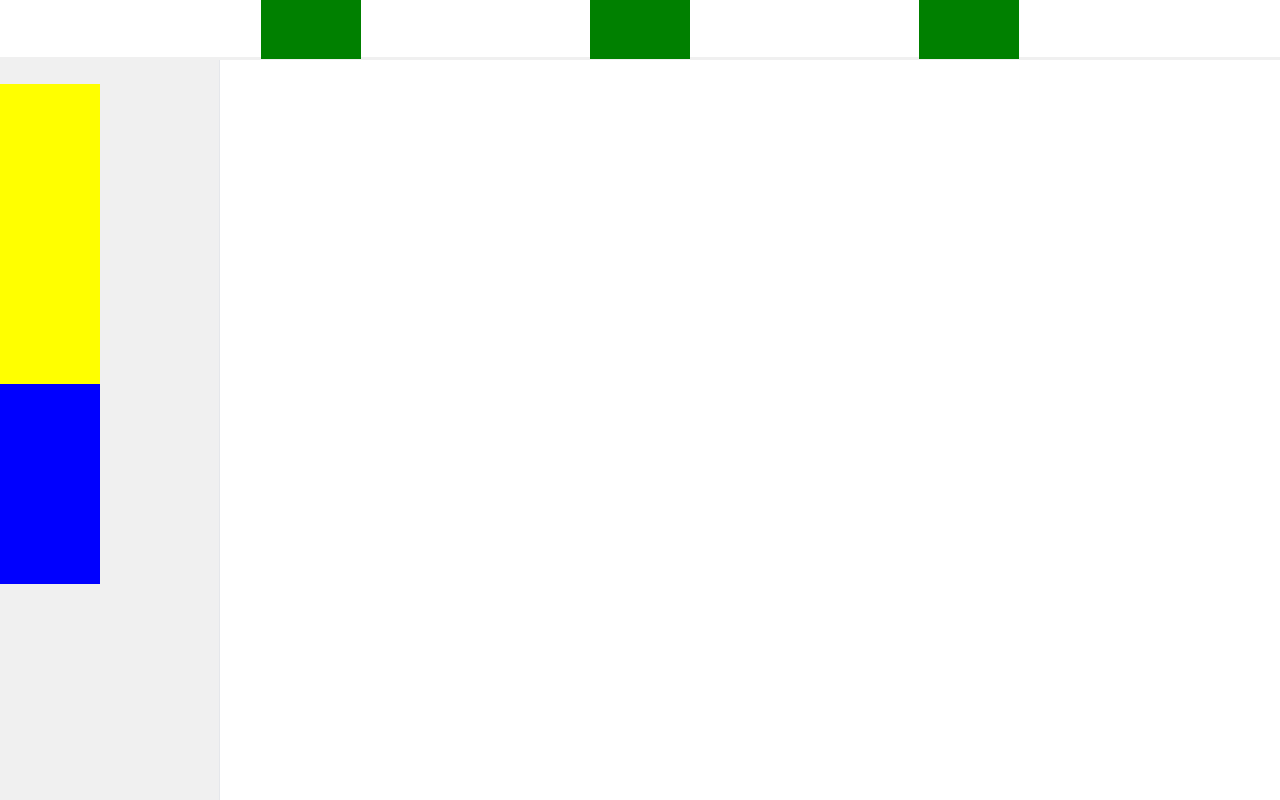
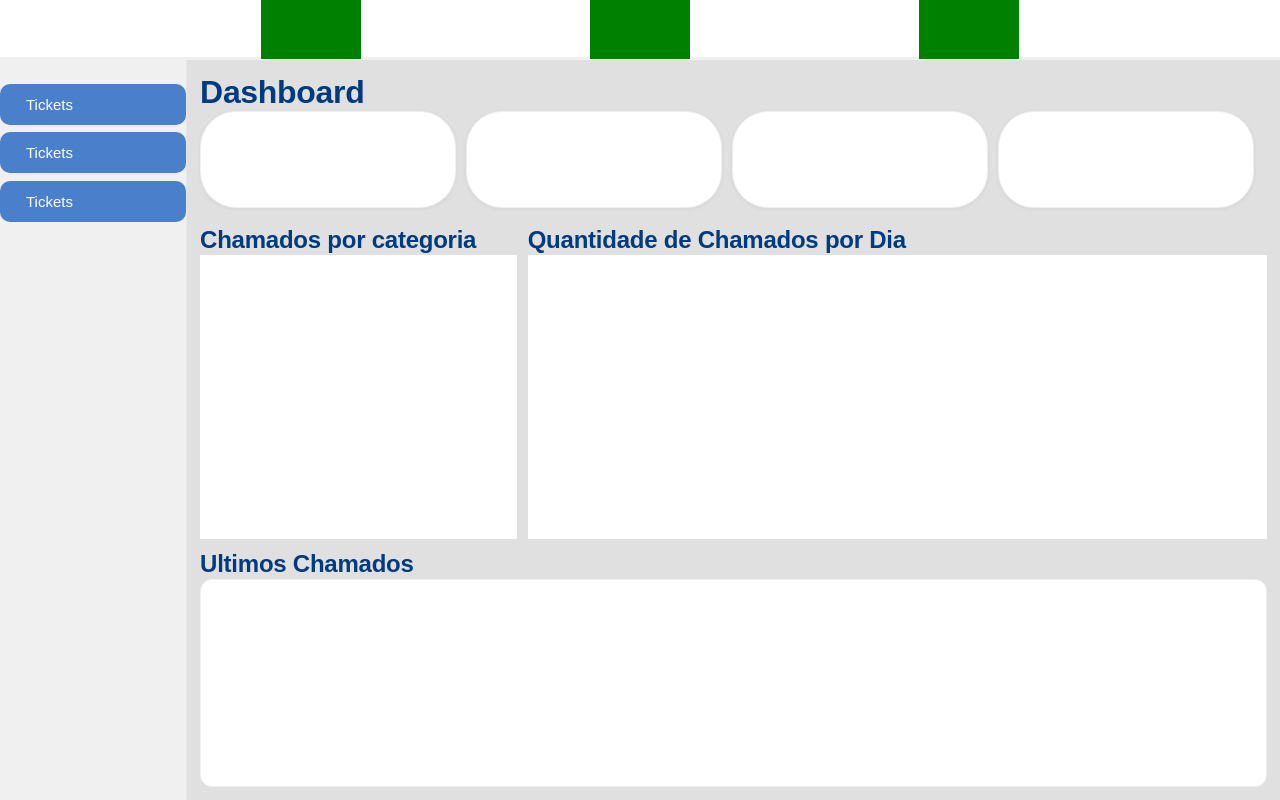
Before and after one commit to MCaG12/SmartDesk-Frontend, a React (Vite) app: page /dashboard in a window 1280 px wide. Built offline with nearby package versions, Linux system fonts and the light colour scheme.

Commit message:
Feautre: creates the frontend for the dashboard screen

```diff
--- a/src/index.css
+++ b/src/index.css
@@ -6,7 +6,7 @@
 
 #container
 {
-  width: 100wh;
+  width: 100vw;
   height: 100vh;
 }
 
@@ -96,6 +96,7 @@
 }
 
 
+/* DASHBOARD SCREEN */
 .header {
   width: 100%;
   height: 60px;
@@ -118,3 +119,65 @@
   box-sizing: border-box;
   border-right: 1px solid #e5e7eb;
 }
+
+
+.tab-btn {
+  width: 100%;
+  padding: 0.75rem 1.5rem;
+  display: flex;
+  align-items: center;
+  gap: 0.75rem;
+  font-family: "Nunito", sans-serif;
+  font-size: 0.9375rem;
+  font-weight: 500;
+  color: white;
+  background-color: #4a7fcb;
+  margin-bottom: 4%;  border: none;
+  border-left: 2px solid transparent;
+  text-align: left;
+  cursor: pointer;
+  transition: all 0.2s ease;
+  box-sizing: border-box;
+  border-radius: 10px;
+}
+
+.stat-card {
+  display: flex;
+  align-items: center;
+  gap: 1rem;
+  padding: 1rem 1.25rem;
+  background-color: #ffffff;
+  border-radius: 36px;
+  border: 1px solid #f0f0f0;
+  box-shadow: 0 1px 4px rgba(0,0,0,0.06);
+  width: 20%;
+  height: 60%
+}
+
+.DashBoard-Title {
+  font-family: "Nunito", sans-serif;
+  font-size: 2rem;
+  font-weight: 700;
+  color: #003A7F;
+  letter-spacing: -0.01em;
+  line-height: 1.2;
+}
+
+.DashBoardScreen-ItemFont {
+  font-family: "Nunito", sans-serif;
+  font-size: 1.5rem;
+  font-weight: 700;
+  color: #003A7F;
+  letter-spacing: -0.01em;
+  line-height: 1.2;
+}
+
+.table-container {
+  width: 100%;
+  height: 30%;
+  background-color: #ffffff;
+  border-radius: 12px;
+  border: 1px solid #f0f0f0;
+  overflow: hidden;
+  box-sizing: border-box;
+}
--- a/src/pages/dashboardscreen.tsx
+++ b/src/pages/dashboardscreen.tsx
@@ -10,17 +10,52 @@ export default function DashScreenScreen() {
                 <div style={{width:"100px", height: "60px", backgroundColor:"green"}}></div>
             </div>
 
-            <div className="sidebar">
-                <div style={{display:"flex", flexDirection: "column", justifyContent: "space-evenly"}}>
-                    <div style={{width:"100px", height: "100px", backgroundColor:"yellow"}}></div>
-                    <div style={{width:"100px", height: "100px", backgroundColor:"yellow"}}></div>
-                    <div style={{width:"100px", height: "100px", backgroundColor:"yellow"}}></div>
+            <div style={{display: "flex", flexDirection: "row", width:"100%", height: "100%"}}>
+                <div className="sidebar">
+                    <button className="tab-btn">Tickets</button>
+                    <button className="tab-btn">Tickets</button>
+                    <button className="tab-btn">Tickets</button>
                 </div>
-                 <div style={{display:"flex", flexDirection: "column", justifyContent: "space-evenly"}}>
-                    <div style={{width:"100px", height: "100px", backgroundColor:"blue"}}></div>
-                    <div style={{width:"100px", height: "100px", backgroundColor:"blue"}}></div>
+                <div style={{
+                display: "flex",
+                flexDirection: "column",
+                width: "100%",
+                height: "100%",
+                backgroundColor: "#e0e0e0",
+                padding: "1%",
+                boxSizing: "border-box"
+                }}>
+                <h1 className="DashBoard-Title">Dashboard</h1>
+
+                {/* Stat cards */}
+                <div style={{display: "flex", flexDirection: "row", width: "100%", height: "15%", gap: "1%", marginBottom: "1%"}}>
+                    <div className="stat-card"></div>
+                    <div className="stat-card"></div>
+                    <div className="stat-card"></div>
+                    <div className="stat-card"></div>
+                </div>
+
+                {/* Charts */}
+                <div style={{display: "flex", flexDirection: "row", width: "100%", height: "45%", gap: "1%", marginBottom: "1%"}}>
+                    <div style={{display: "flex", flexDirection: "column", width: "30%", height: "100%"}}>
+                    <h3 className="DashBoardScreen-ItemFont">Chamados por categoria</h3>
+                    <div style={{width: "100%", flex: 1, backgroundColor: "white"}}></div>
+                    </div>
+                    <div style={{display: "flex", flexDirection: "column", width: "70%", height: "100%"}}>
+                    <h3 className="DashBoardScreen-ItemFont">Quantidade de Chamados por Dia</h3>
+                    <div style={{width: "100%", flex: 1, backgroundColor: "white"}}></div>
+                    </div>
+                </div>
+
+                {/* Recent tickets */}
+                <h3 className="DashBoardScreen-ItemFont">Ultimos Chamados</h3>
+                <div className="table-container">
+
+                </div>
+
                 </div>
             </div>
+
         </div>
     </div>
     </>
--- a/src/pages/loginscreen.tsx
+++ b/src/pages/loginscreen.tsx
@@ -7,7 +7,7 @@ export default function LoginScreen() {
         <div style={{width: "100%", height: "100%", display:"flex", flexDirection: "row", justifyContent:"space-evenly", alignItems:"center"}}>
 
             <div
-            style={{width: "40%", height: "80%", backgroundColor: "orange",
+            style={{width: "40%", height: "80%", backgroundColor: "white",
             padding: "20px", display:"flex", flexDirection:"column", justifyContent:"center"}}>
                 <h1 className="HeaderFont">Login</h1>
                 <div style={{display:"flex", flexDirection:"column", marginBottom: "2%"}}>
```
